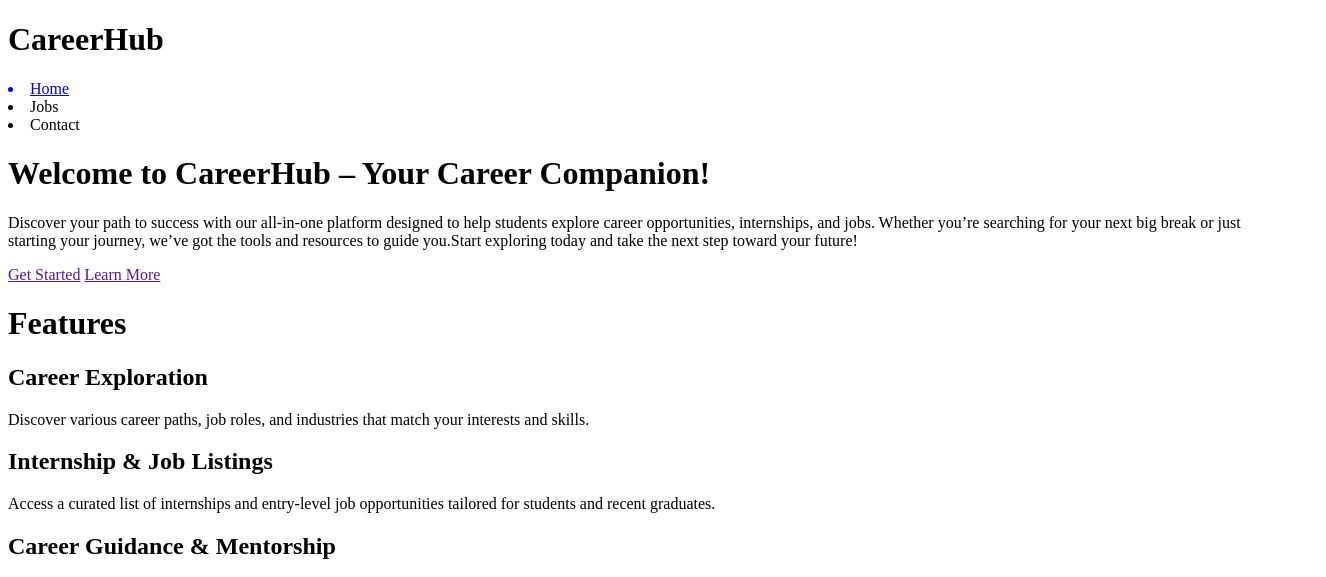
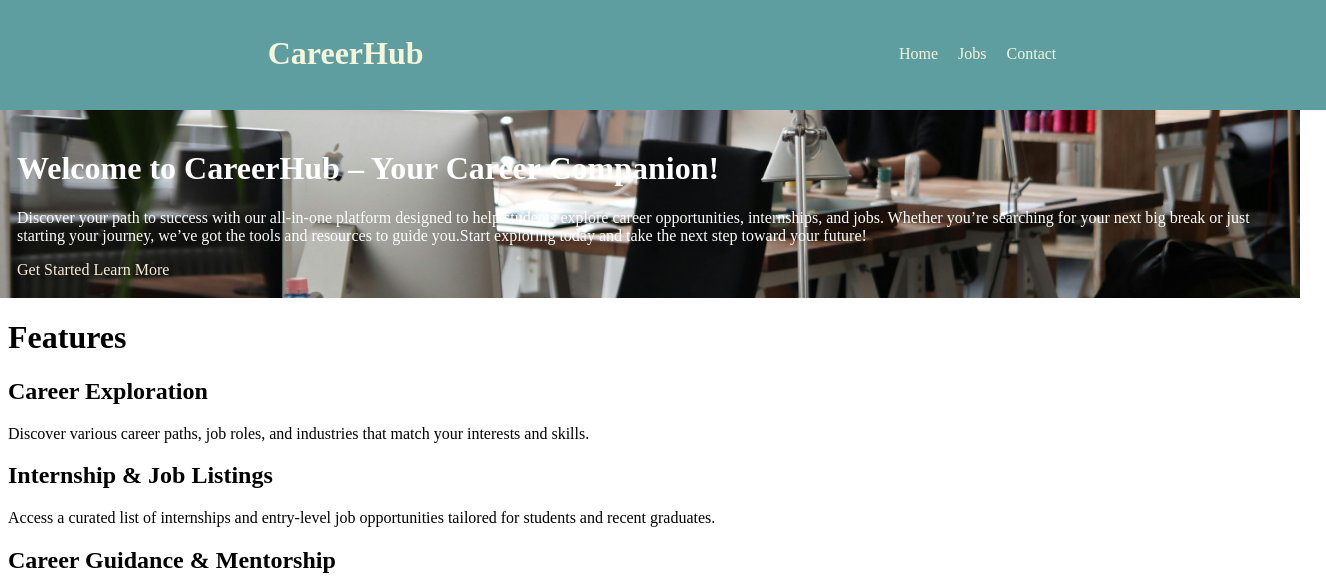
Before and after one commit to Kitso-Helepi/CareerHub, a plain HTML site: page index.html in a window 1280 px wide. Shown: the top 577 px of the page, 1326 px wide, since content can reach past the window. Drawn offline with Linux system fonts and the light colour scheme.

Commit message:
Home,Hero and Nav

```diff
--- a/index.html
+++ b/index.html
@@ -8,11 +8,11 @@
 </head>
 <body>
     <div class="Nav-bar">
-        <h1>CareerHub</h1>
+        <h1 id="mini-head">CareerHub</h1>
         <nav class="Nav">
             <a href="index.html"><li>Home</li></a>
-            <a href="jobs.html"></a><li>Jobs</li></a>
-            <a href="contact.html"></a><li>Contact</li></a>
+            <a href="jobs.html"><li>Jobs</li></a>
+            <a href="contact.html"><li>Contact</li></a>
 
         </nav>
     </div>
--- a/styles.css
+++ b/styles.css
@@ -0,0 +1,118 @@
+/*Navigation*/
+.Nav-bar{
+background-color: cadetblue;
+top: 0;
+left:0;
+width: 100%;
+z-index: 1000;
+padding: 1rem 2rem;
+display: flex;
+justify-content:space-around;
+align-items: center;
+margin-left: -10px;
+margin-top: -10px;
+
+}
+
+#mini-head{
+    display: flex;
+    justify-content: flex-start;
+    flex-direction: row;
+    color: beige;
+    transition: color 0.3s ease;
+
+}
+
+.Nav{
+    display: flex;
+    justify-content: flex-end;
+    flex-direction: row;
+    list-style-type: none;
+    gap: 20px;
+
+
+}
+
+.Nav ul{
+display: flex;
+gap: 20px;
+color: beige;
+
+}
+
+.Nav a{
+    text-decoration: none;
+    border-radius: 4px;
+    color: beige;
+}
+
+.Nav a:hover{
+
+    color: aqua;
+    text-decoration: underline;
+    border: 3px solid aqua;
+
+}
+@media (max-width: 480px) {
+    .nav ul {
+      flex-direction: column;
+      align-items: flex-start;
+      width: 100%;
+    }
+
+    .nav a {
+      width: 1000px;
+      padding: 0.75rem 0;
+    }
+  }
+
+  /*Hero */
+  .Hero {
+    background-image:url('Images/pexels-seven11nash-380769.jpg');
+    background-size: cover;
+    background-position: center;
+    background-repeat: no-repeat;
+    color: rgb(255, 255, 255);
+    width:100%;
+    max-width: 100%;
+    z-index: 1000;
+    padding: 19px;
+    margin-left:-10px;
+  }
+  #links{
+    gap: 50px;
+  }
+
+  #started:hover{
+     border: 2px solid rgb(255, 255, 255) ;
+     border-radius: 35px;
+     background-color: rgb(29, 69, 245);
+     color: antiquewhite;
+     width: 5px;
+     height: 10px;
+     text-decoration: none;
+  }
+
+  #started{
+    text-decoration: none;
+    color: antiquewhite;
+
+  }
+
+  #More:hover{
+    border: 2px solid rgb(255, 255, 255) ;
+    border-radius: 35px;
+    background-color: rgb(29, 69, 245);
+    color: antiquewhite;
+    width: 5px;
+    height: 10px;
+    text-decoration: none;
+  }
+
+  #More{
+    text-decoration: none;
+    color: antiquewhite;
+
+  }
+
+/*Features*/
```
